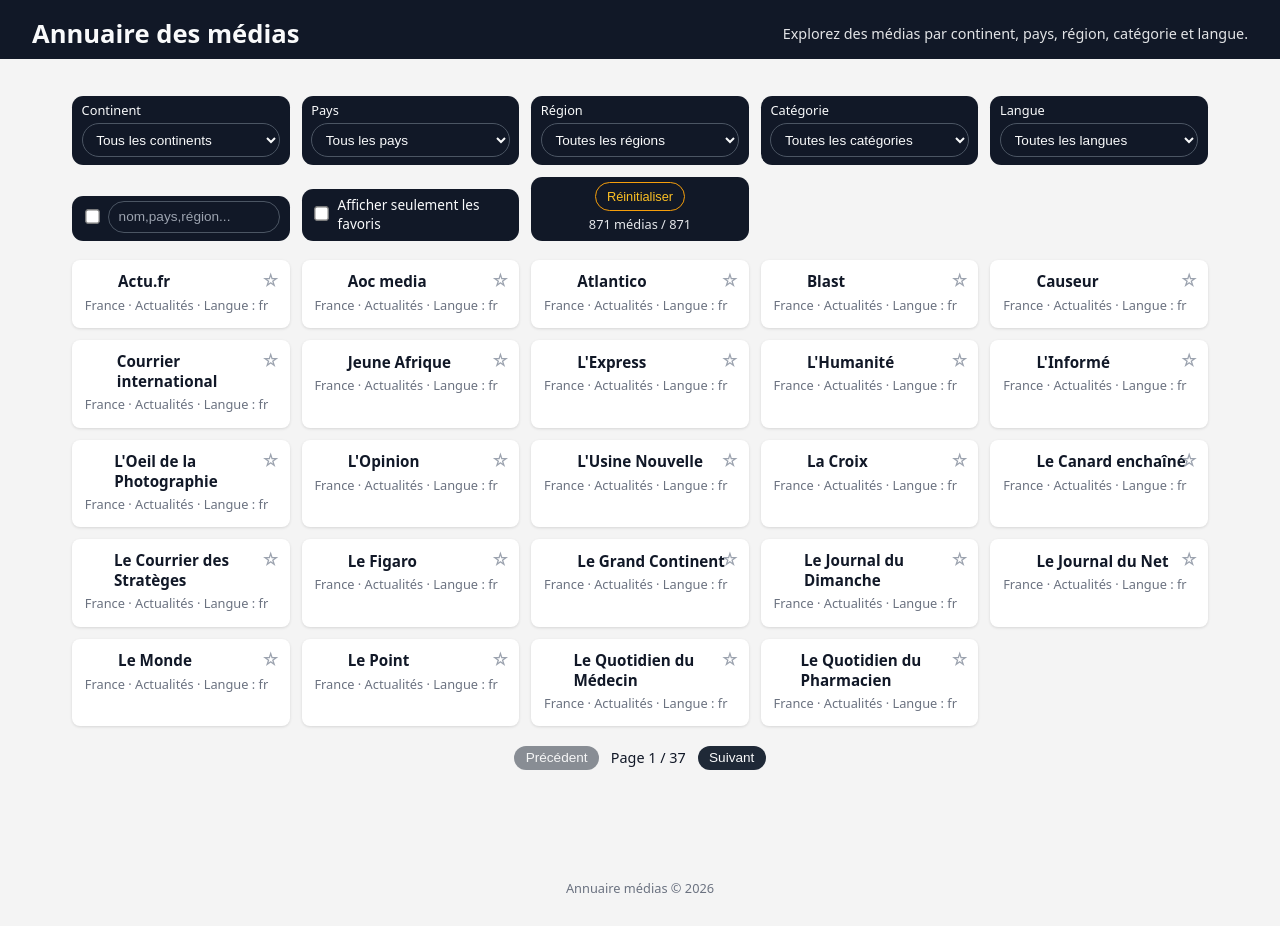
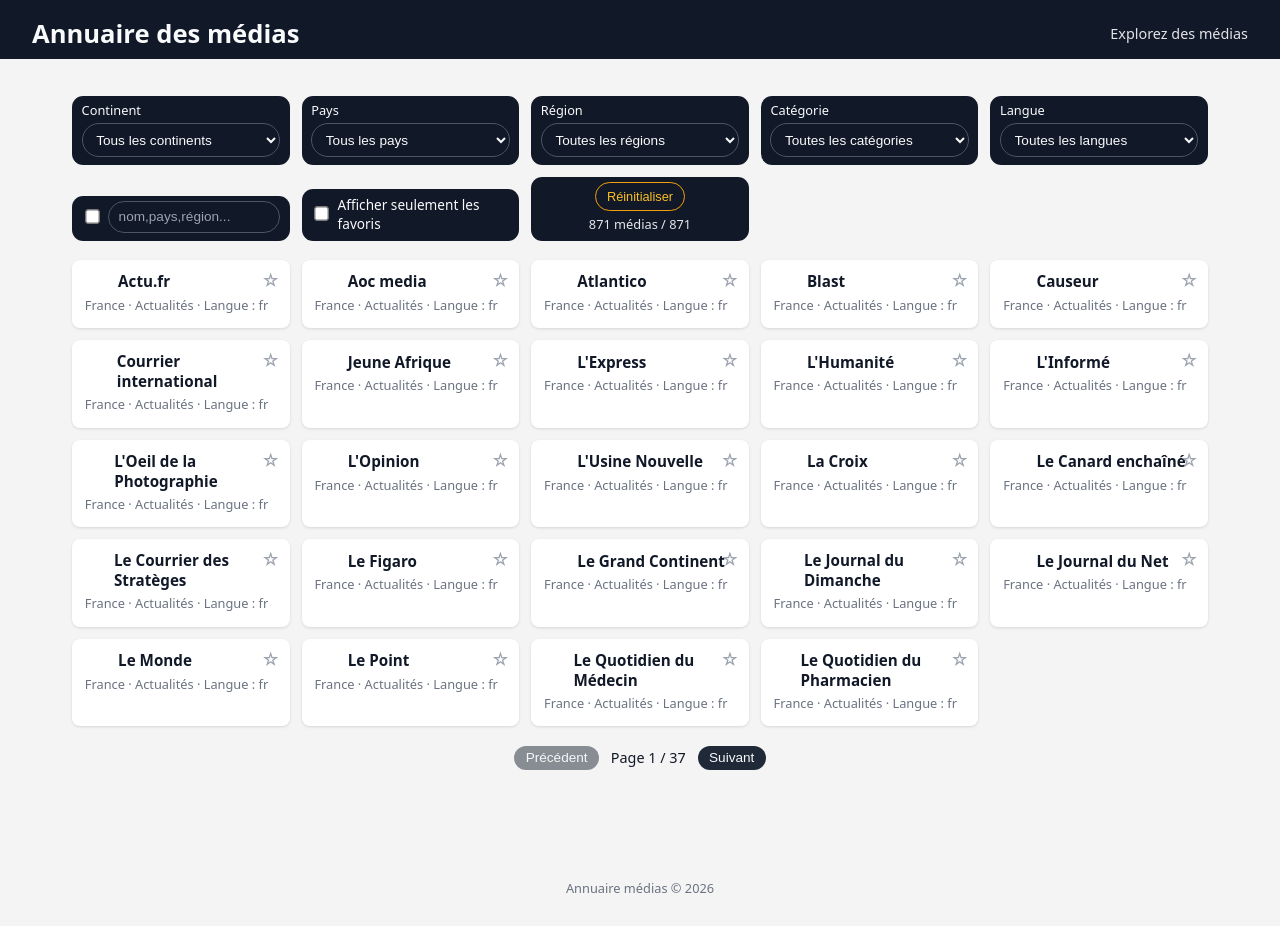
Before and after one commit to claudertc-cmd/PresseInter, a plain HTML site: page index.html in a window 1280 px wide. Drawn offline with Linux system fonts and the light colour scheme.

Commit message:
modif style fin

```diff
--- a/index.html
+++ b/index.html
@@ -11,7 +11,7 @@
 <body>
 <header class="site-header">
     <h1>Annuaire des médias</h1>
-    <p>Explorez des médias par continent, pays, région, catégorie et langue.</p>
+    <p>Explorez des médias</p>
 </header>
 
 <main class="site-main">
```
